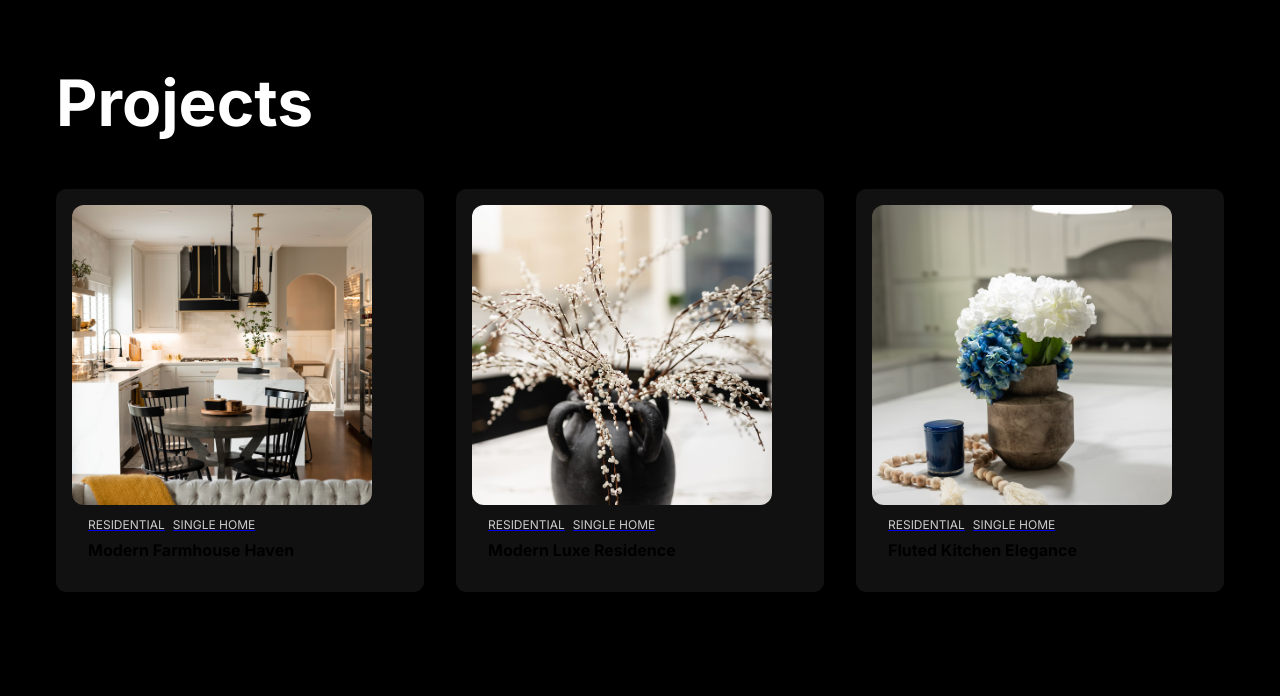
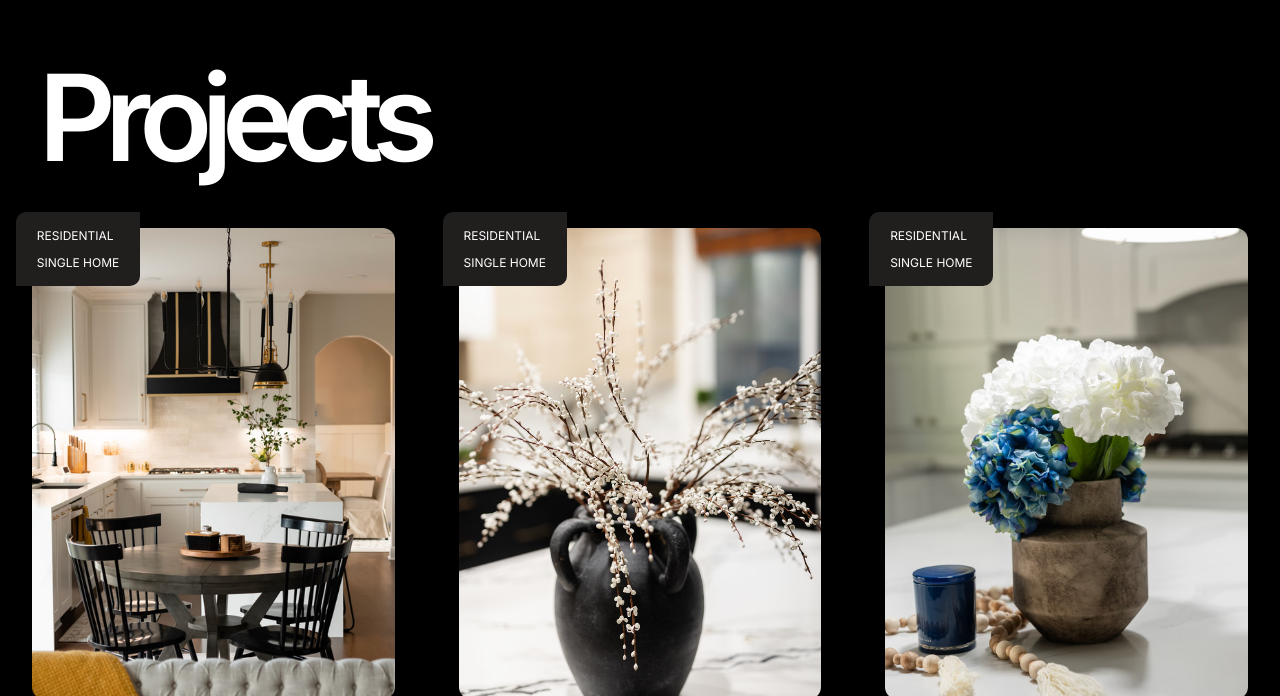
Before and after one commit to megha221/aaa, a plain HTML site: page projects.html in a window 1280 px wide. Shown: the part 99-795 px from the top of the page. Drawn offline with Linux system fonts and the light colour scheme.

Commit message:
services

```diff
--- a/style.css
+++ b/style.css
@@ -92,7 +92,7 @@
 
   .projects-page {
     padding: 3rem 1rem;
-    max-width: 1200px;
+    /* max-width: 1200px; */
     margin: auto;
   }
 
@@ -110,7 +110,7 @@
   }
 
   .project-card {
-    background-color: #111;
+    /* background-color: #111; */
     border-radius: 10px;
     overflow: hidden;
     /* height: 400px; */
@@ -135,7 +135,7 @@
   .project-card h3 {
     padding: 0.5rem 1rem 1rem;
     font-size: 1rem;
-    color: black;
+    color: white;
   }
 
   @media (min-width: 1600px) {
@@ -632,7 +632,7 @@ object-fit: contain;
 /* Projects css */
 .projects-page {
     padding: 3rem 1rem;
-    max-width: 1200px;
+    /* max-width: 1200px; */
     margin: auto;
   }
 
@@ -650,7 +650,7 @@ object-fit: contain;
   }
 
   .project-card {
-    background-color: #111;
+    /* background-color: #111; */
     border-radius: 10px;
     overflow: hidden;
     /* height: 400px; */
@@ -675,7 +675,8 @@ object-fit: contain;
   .project-card h3 {
     padding: 0.5rem 1rem 1rem;
     font-size: 1rem;
-    color: black;
+    color: white;
+    font-weight: 400;
   }
 
 
@@ -1718,7 +1719,9 @@ padding: 0.3rem 0.7rem;
 border-radius: 5px;
 font-size: 0.75rem;
 }
-
+.project-card{
+  /* height: 600px; */
+}
 .project-card .content {
 display: flex;
 align-items: center; /* Center vertically */
@@ -1726,8 +1729,8 @@ gap: 2rem;           /* Add more breathing space */
 }
 
 .project-card img {
-width: 300px;         /* Bigger image */
-height: 300px;
+width: 100%;         /* Bigger image */
+height: 80%;
 border-radius: 12px;  /* Rounded corners */
 object-fit: cover;
 }
@@ -2214,3 +2217,59 @@ body {
   border-radius: 4px;
   padding: 0.3rem 0.6rem;
 }
+.projects-page h1{
+  font-family: "Inter", "Inter Placeholder", sans-serif;
+  font-size: 120px;
+  font-style: normal;
+  font-weight: 600;
+  letter-spacing: -0.09em;
+  line-height: 90%;
+  text-align: left;
+  text-decoration: none;
+  text-transform: none;
+  margin-bottom: 40px;
+  margin-left: 1.4rem;
+}
+
+
+/* .project-card img {
+  width: 100%;
+  height: auto;
+  display: block;
+} */
+
+.project-labels {
+  position: absolute;
+  top: 0;              /* Changed from bottom to top */
+  left: 0;
+  display: flex;
+  flex-direction: column;
+  align-items: flex-start;
+  gap: 0.3rem;
+  padding: 0.8rem;
+  background-color: rgb(33, 31, 30);
+  border-bottom-right-radius: 10px;
+opacity: 1;
+}
+
+.project-labels span {
+  /* background-color: red; */
+  color: white;
+  padding: 0.2rem 0.5rem;
+  font-size: 0.75rem;
+  border-radius: 3px;
+  border-radius: 1px solid white;
+}
+.gallery-section h2{
+  font-family: "Inter", "Inter Placeholder", sans-serif;
+  font-size: 120px;
+  font-style: normal;
+  font-weight: 600;
+  letter-spacing: -0.09em;
+  line-height: 90%;
+  text-align: left;
+  text-decoration: none;
+  text-transform: none;
+  margin-bottom: 40px;
+  margin-left: 1.4rem;
+}
```
